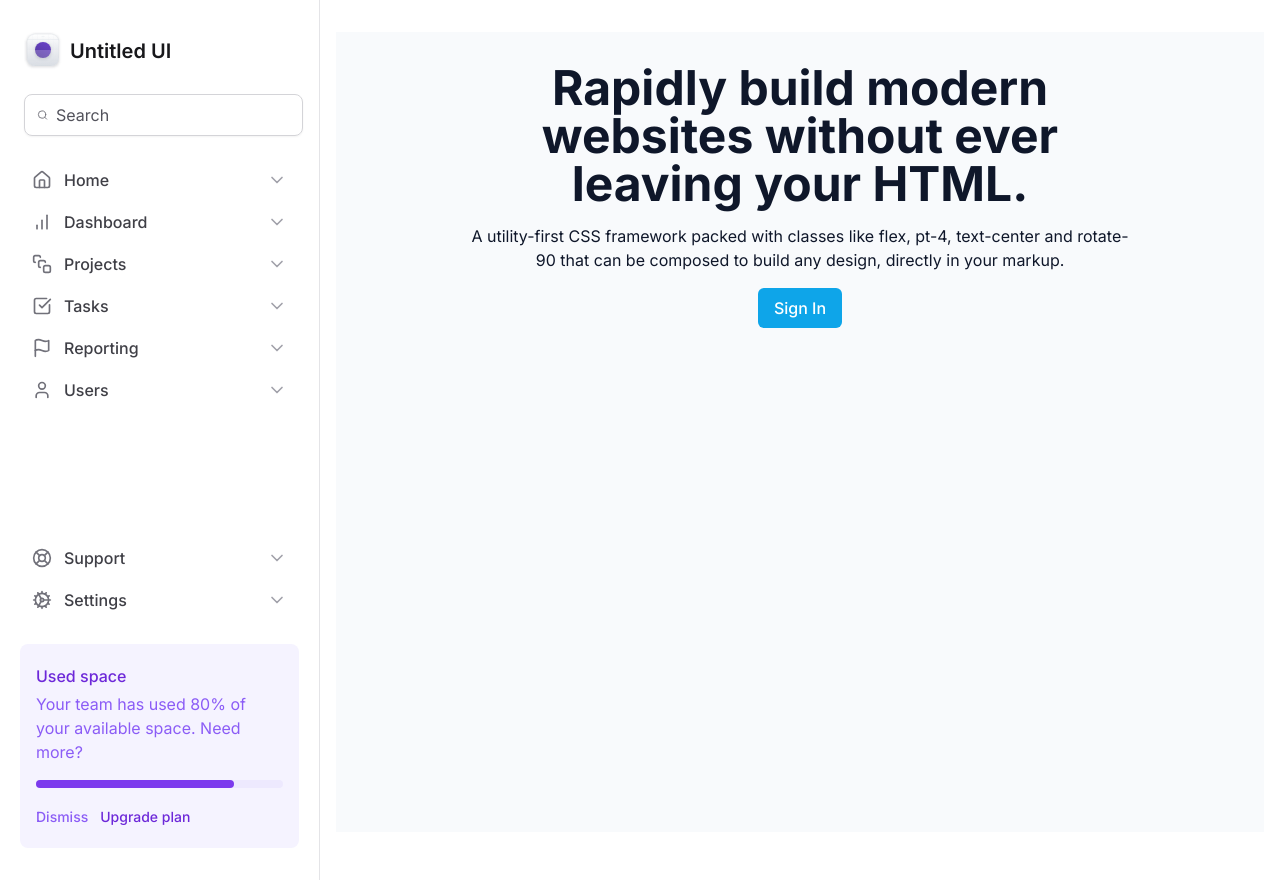
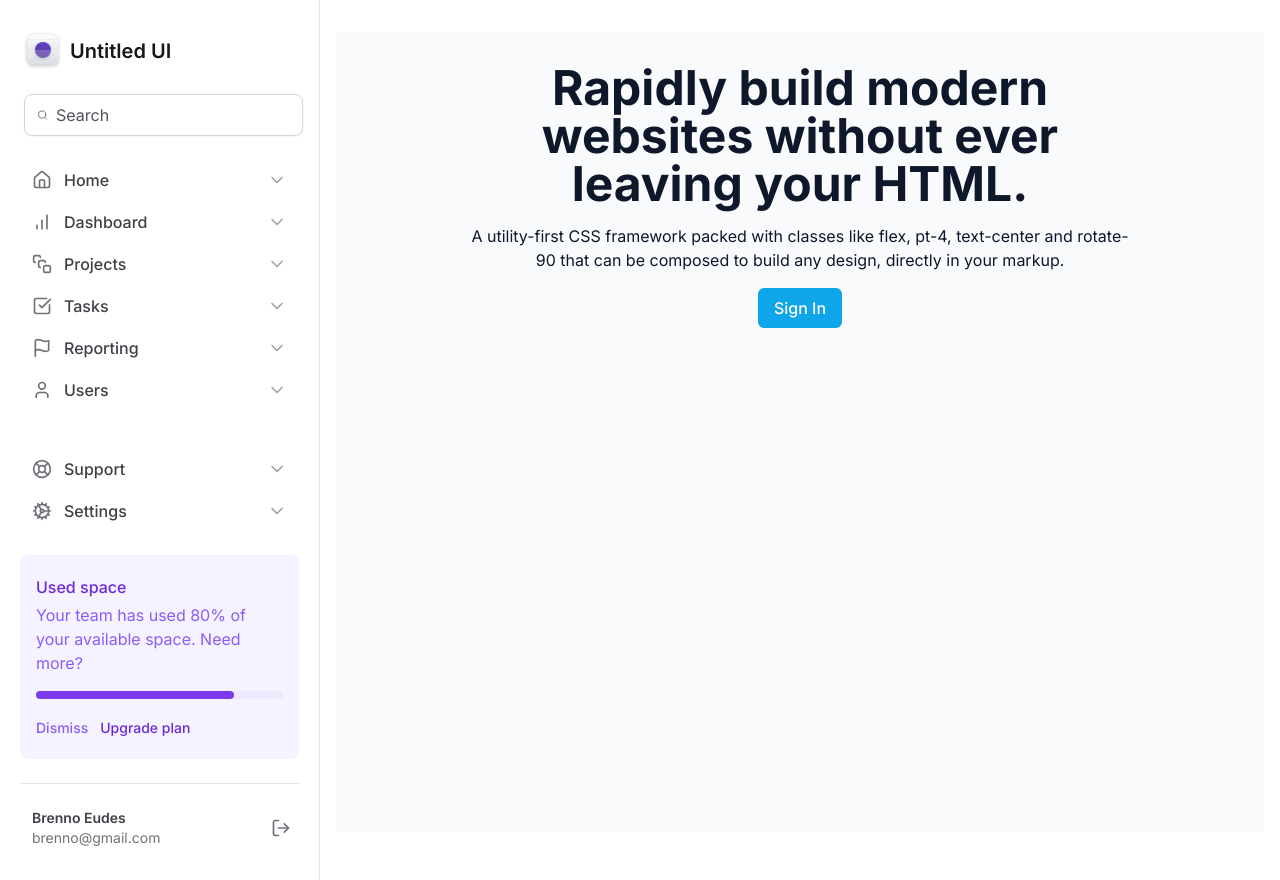
Before and after one commit to brennoEudes/tailwind-next, a Next.js app: page / in a window 1280 px wide. Built offline with nearby package versions, Linux system fonts and the light colour scheme; grey boxes are pictures that could not be loaded.

Commit message:
profile component

```diff
--- /dev/null
+++ b/src/app/components/Sidebar/Profile.tsx
@@ -0,0 +1,22 @@
+import { LogOut } from 'lucide-react'
+
+export function Profile() {
+  return (
+    <div className="grid-cols-profile grid items-center gap-3">
+      <img
+        src="https://github.com/brennoeudes.png"
+        className="h-10 w-10 rounded-full"
+        alt=""
+      />
+      <div className="flex flex-col truncate">
+        <span className="text-sm font-semibold text-zinc-700">
+          Brenno Eudes
+        </span>
+        <span className="truncate text-sm text-zinc-500">brenno@gmail.com</span>
+      </div>
+      <button type="button" className="ml-auto rounded-md p-2 hover:bg-zinc-50">
+        <LogOut className="h-5 w-5 text-zinc-500" />
+      </button>
+    </div>
+  )
+}
--- a/src/app/components/Sidebar/index.tsx
+++ b/src/app/components/Sidebar/index.tsx
@@ -12,6 +12,7 @@
 import { Logo } from './Logo'
 import { NavItem } from './NavItem'
 import { UsedSpaceWidget } from './UsedSpaceWidget'
+import { Profile } from './Profile'
 
 export function Sidebar() {
   return (
@@ -42,6 +43,9 @@
           <NavItem title="Settings" icon={Cog} />
         </nav>
         <UsedSpaceWidget />
+        <div className="h-px bg-zinc-200" />{' '}
+        {/* TW (h-px) define altura de 1px */}
+        <Profile />
       </div>
     </aside>
   )
--- a/tailwind.config.ts
+++ b/tailwind.config.ts
@@ -15,6 +15,7 @@
       },
       gridTemplateColumns: {
         app: 'minmax(18rem, 20rem) 1fr', // evite usar px, use valores relativos!
+        profile: 'min-content 1fr min-content', // a coluna do meio é a única q cresce!
       },
     },
     plugins: [],
```
